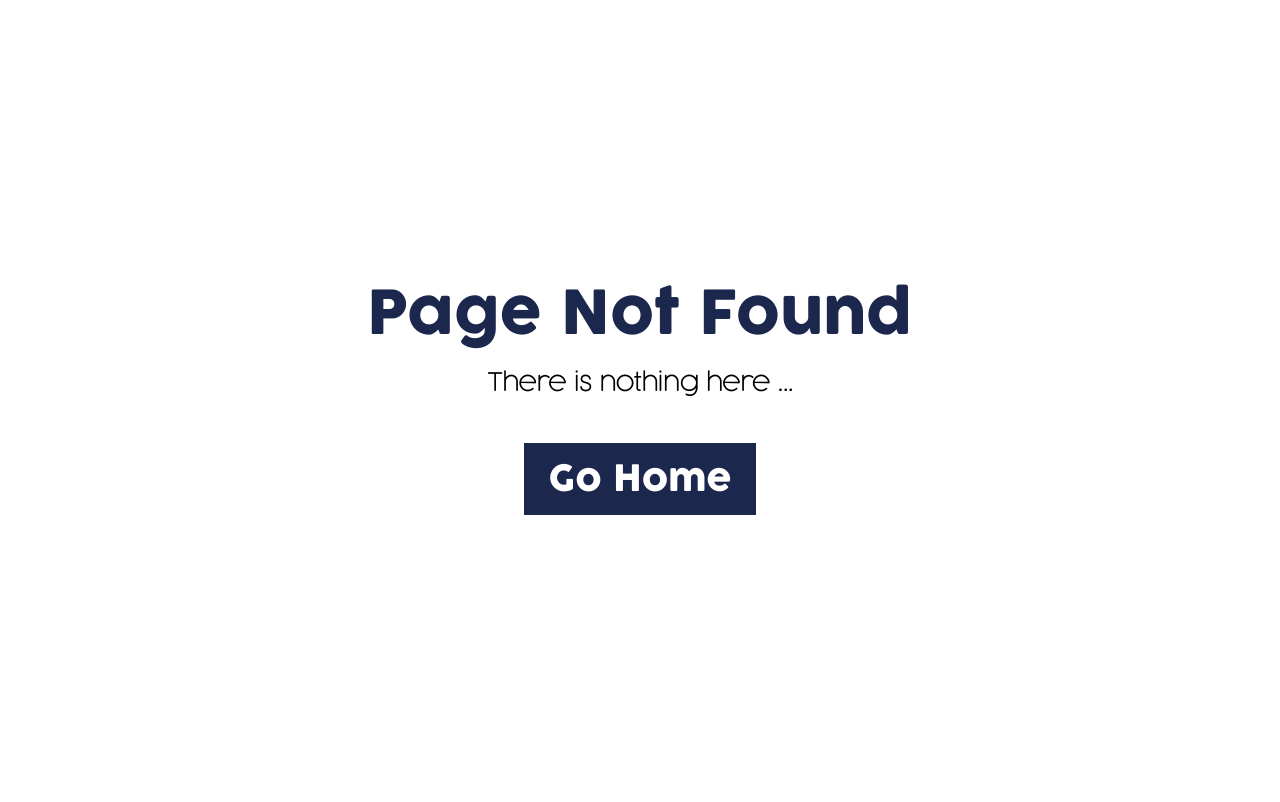
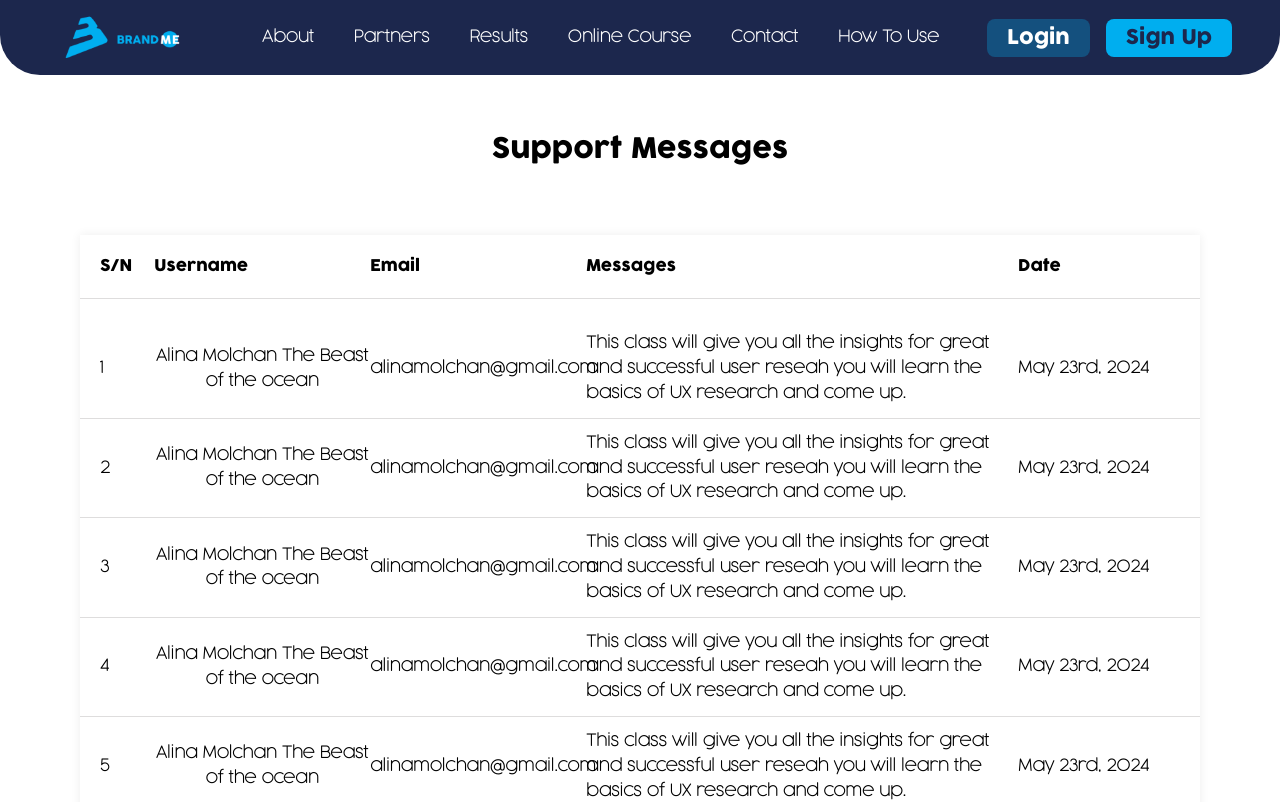
Before and after one commit to Valuegate/Brand-me, a Next.js app: page /messages in a window 1280 px wide. Before the commit this address had no page. Shown: the top 802 px of the page. Built offline with nearby package versions, Linux system fonts and the light colour scheme.

Commit message:
COmpleted the message section

```diff
--- a/package.json
+++ b/package.json
@@ -19,6 +19,7 @@
     "@radix-ui/themes": "^3.0.1",
     "@tanstack/react-query": "^5.29.2",
     "@types/axios": "^0.14.0",
+    "@types/react-select": "^5.0.1",
     "axios": "^1.6.8",
     "fluent-ffmpeg": "^2.1.2",
     "formik": "^2.4.5",
--- /dev/null
+++ b/src/app/messages/page.tsx
@@ -0,0 +1,10 @@
+import Messages from "@/components/messages/Messages";
+import { Metadata } from "next";
+
+export const metadata: Metadata = {
+  title: "Messages",
+};
+
+export default function MessagesPage() {
+  return <Messages />;
+}
--- a/src/components/CourseCard/CourseCard.tsx
+++ /dev/null
@@ -1,30 +0,0 @@
-import Image, { StaticImageData } from "next/image";
-import React, { FC } from "react";
-
-export type iCourseCard = {
-  image: StaticImageData;
-  text: string;
-};
-
-const CourseCard: FC<iCourseCard> = ({ image, text }) => {
-  return (
-    <>
-      <div className="bg-light-blue-30 text-black py-4 px-8 md:px-4 rounded-3xl md:w-full">
-        <div className="flex items-center gap-4">
-          <div className="bg-light-blue rounded-xl w-[60px] h-[60px] flex justify-center items-center md:hidden">
-            <Image
-              src={image}
-              alt=""
-              className="w-[40px] h-[40px]"
-            />
-          </div>
-          <div>
-            <p className="text-base text-black font-bold font-cocogoose-light w-[30rem] md:w-full">{text}</p>
-          </div>
-        </div>
-      </div>
-    </>
-  );
-};
-
-export default CourseCard;
--- /dev/null
+++ b/src/components/messages/Messages.tsx
@@ -0,0 +1,106 @@
+"use client";
+import React, { useState, useEffect } from "react";
+import NavBar from "../resuable/NavBar/NavBar";
+import Footer from "../resuable/Footer/Footer";
+
+import { convertDate } from "@/functions/dateFunctions";
+import { Loader } from "@mantine/core";
+
+interface iMessage {
+  username: string;
+  email: string;
+  message: string;
+  date: Date;
+}
+
+const Messages = () => {
+  const [messages, setMessages] = useState<iMessage[]>([]);
+  const [loading, setLoading] = useState<boolean>(true);
+
+  useEffect(() => {
+    setMessages(
+      Array(6).fill({
+        username: "Alina Molchan The Beast of the ocean",
+        email: "alinamolchan@gmail.com",
+        message:
+          "This class will give you all the insights for great and successful user reseah you will learn the basics of UX research and come up.",
+        date: new Date(),
+      })
+    );
+    setLoading(false);
+  }, []);
+
+  return (
+    <>
+      <div className="fixed top-0 left-0 right-0 z-10">
+        <NavBar index={-1} />
+      </div>
+      <div className="h-32" />
+      <h2 className="font-cocogoose text-[28px] text-center">
+        Support Messages
+      </h2>
+      {!loading && (
+        <div className="px-20 md:px-[5%]">
+          <div className="mt-16 flex flex-col w-full shadow-custom bg-white">
+            <div className="w-full flex items-center h-16 border-b border-faint-border px-5">
+              <h2 className="font-cocogoose text-[16px] text-black w-[5%]">
+                S/N
+              </h2>
+              <h2 className="font-cocogoose text-[16px] text-black w-[20%]">
+                Username
+              </h2>
+              <h2 className="font-cocogoose text-[16px] text-black w-[20%]">
+                Email
+              </h2>
+              <h2 className="font-cocogoose text-[16px] text-black w-[40%]">
+                Messages
+              </h2>
+              <h2 className="font-cocogoose text-[16px] text-black w-[15%]">
+                Date
+              </h2>
+            </div>
+            <div className="mt-5 flex flex-col">
+              {messages.map((msg, i) => {
+                return (
+                  <div
+                    key={i}
+                    className={`${
+                      i !== messages.length - 1 &&
+                      "border-b border-faint-border"
+                    } flex w-full items-center px-5 py-3`}
+                  >
+                    <p className="font-cocogoose-light font-bold text-[16px] text-black w-[5%]">
+                      {i + 1}
+                    </p>
+
+                    <p className="font-cocogoose-light font-bold text-[16px] text-center text-black w-[20%]">
+                      {msg.username}
+                    </p>
+                    <p className="font-cocogoose-light font-bold text-[16px] text-black w-[20%]">
+                      {msg.email}
+                    </p>
+                    <p className="font-cocogoose-light font-bold text-[16px] text-black w-[40%]">
+                      {msg.message}
+                    </p>
+                    <p className="font-cocogoose-light font-bold text-[16px] text-black w-[15%]">
+                      {convertDate(msg.date)}
+                    </p>
+                  </div>
+                );
+              })}
+            </div>
+          </div>
+        </div>
+      )}
+      {loading && (
+        <div className="w-full h-64 flex items-center justify-center">
+          <Loader size={"36px"} />
+        </div>
+      )}
+
+      <Footer />
+    </>
+  );
+};
+
+export default Messages;
--- a/src/components/platform/Platform.tsx
+++ b/src/components/platform/Platform.tsx
@@ -4,16 +4,15 @@ import NavBar from "../resuable/NavBar/NavBar";
 import Courses from "./Courses";
 import Footer from "../resuable/Footer/Footer";
 import Community from "./Community";
-import Members from "./Members";
+
 
 const Platform = () => {
   const [currentTab, setCurrentTab] = useState<number>(0);
-  const tabs: string[] = ["Classroom", "Community", "Members"];
+  const tabs: string[] = ["Classroom", "Community"];
 
   const children: ReactNode[] = [
     <Courses key={"courses key"} />,
     <Community key={"community key"} />,
-    <Members key={"members Key"} />,
   ];
 
   return (
--- a/src/components/resuable/NavBar/NavBar.tsx
+++ b/src/components/resuable/NavBar/NavBar.tsx
@@ -48,7 +48,6 @@ const NavBar: FC<NavProp> = ({ index }) => {
 
   const [isOpen, setIsOpen] = useState(false);
   const dropdownRef = useRef<HTMLDivElement>(null);
-
 
   const [openedDrawer, { open: openDrawer, close: closeDrawer }] =
     useDisclosure(false);
@@ -201,12 +200,17 @@ const NavBar: FC<NavProp> = ({ index }) => {
           )}
           {loggedIn && (
             <div className="flex gap-4 items-center">
-              <div className="bg-light-blue-30 rounded-lg p-1">
+              {isAdmin && (
+                <Link href={"/messages"} className="bg-light-blue-30 rounded-lg p-1">
                   <AiFillMessage
                     size={"24px"}
                     className="text-light-blue cursor-pointer"
                   />
-              </div>
+                </Link>
+              )}
+
+              {!isAdmin && (
+                <>
                   <div
                     ref={dropdownRef}
                     className="bg-light-blue-30 rounded-lg p-1 relative  "
@@ -249,6 +253,9 @@ const NavBar: FC<NavProp> = ({ index }) => {
                       </div>
                     )}
                   </div>
+                </>
+              )}
+
               <div className="bg-light-blue-30 rounded-lg p-1">
                 <IoLogOut
                   onClick={logout}
--- a/tailwind.config.ts
+++ b/tailwind.config.ts
@@ -28,6 +28,7 @@ module.exports = {
       "role-orange": "#DE7C32",
       "role-green-bg": "#CEEFD9",
       "green-100": "#00A707",
+      "faint-border": "#DEDDDD",
     },
     fontFamily: {
       'cocogoose': ['var(--font-cocogoose-regular)', 'sans-serif'],
```
Also changed, not shown: 1 other file (tests, documents, lock files or other folders). Lines whose indentation alone changed are shown as unchanged.
